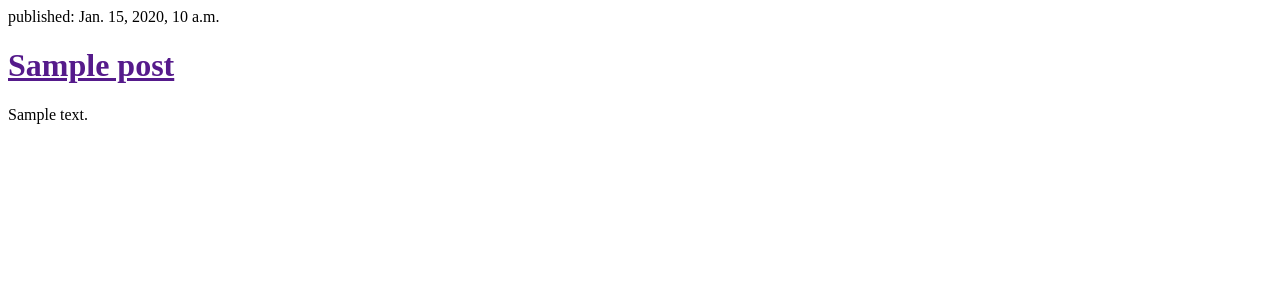
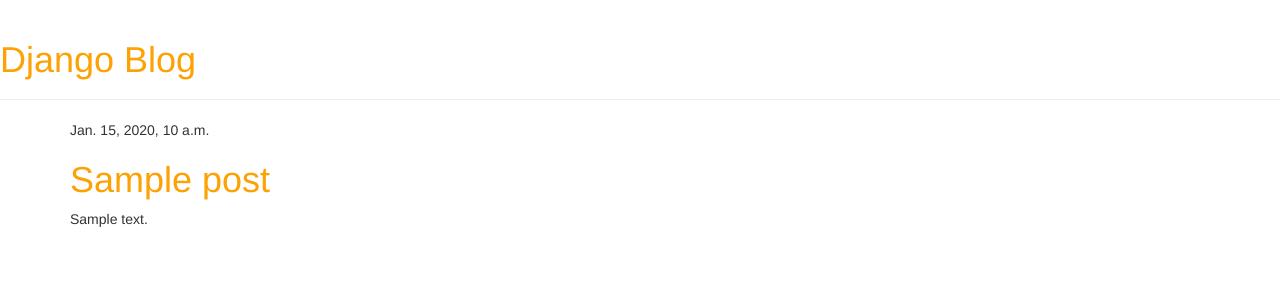
Before and after one commit to iloveyougit/ylink2, a Django app: template blog/templates/blog/post_list.html in a window 1280 px wide. Shown: the top 300 px of the page. Run offline with Django 3.2, Linux system fonts and the light colour scheme; the template is opened without the code that fills it: values that come from a table or form of the project are taken from there, others are empty; tables that the repository leaves empty hold one stand-in row (values such as "Sample post"); some libraries are stand-ins or nearby versions.

Commit message:
Changed temp

```diff
--- /dev/null
+++ b/blog/static/css/blog.css
@@ -0,0 +1,4 @@
+
+h1 a {
+    color: #FCA205;
+}
--- /dev/null
+++ b/blog/templates/blog/base.html
@@ -0,0 +1,23 @@
+{% load static %}
+<html>
+    <head>
+    <link rel="stylesheet" href="//maxcdn.bootstrapcdn.com/bootstrap/3.2.0/css/bootstrap.min.css">
+<link rel="stylesheet" href="//maxcdn.bootstrapcdn.com/bootstrap/3.2.0/css/bootstrap-theme.min.css">
+<link rel="stylesheet" href="{% static 'css/blog.css' %}">
+        <title>Django blog</title>
+    </head>
+<body>
+    <div class="page-header">
+        <h1><a href="/">Django Blog</a></h1>
+    </div>
+    <div class="content container">
+        <div class="row">
+            <div class="col-md-8">
+            {% block content %}
+            {% endblock %}
+            </div>
+        </div>
+    </div>
+</body>
+
+</html>
--- a/blog/templates/blog/post_list.html
+++ b/blog/templates/blog/post_list.html
@@ -1,14 +1,15 @@
-<html>
-    <head>
-        <title>Django blog</title>
-    </head>
-    <body>
-       {% for post in posts %}
-    <div>
-        <p>published: {{ post.published_date }}</p>
-        <h1><a href="">{{ post.title }}</a></h1>
-        <p>{{ post.text|linebreaksbr }}</p>
-    </div>
-       {% endfor %}
-    </body>
-</html>
+
+{% extends 'blog/base.html' %}
+
+{% block content %}
+    {% for post in posts %}
+        <div class="post">
+            <div class="date">
+                {{ post.published_date }}
+            </div>
+            <h1><a href="{% url 'post_detail' pk=post.pk %}">{{ post.title }}</a></h1>
+            <p>{{ post.text|linebreaksbr }}</p>
+        </div>
+    {% endfor %}
+{% endblock %}
+{% load static %}
--- a/blog/urls.py
+++ b/blog/urls.py
@@ -3,4 +3,5 @@
 
 urlpatterns = [
     path('', views.post_list, name='post_list'),
+    path('post/<int:pk>/', views.post_detail, name='post_detail'),
 ]
--- a/blog/views.py
+++ b/blog/views.py
@@ -1,7 +1,12 @@
 from django.shortcuts import render
 from django.utils import timezone
 from .models import Post
+from django.shortcuts import render, get_object_or_404
 
 def post_list(request):
     posts=Post.objects.filter(published_date__lte=timezone.now()).order_by('published_date')
     return render(request, 'blog/post_list.html', {'posts': posts})
+
+def post_detail(request, pk):
+    post = get_object_or_404(Post, pk=pk)
+    return render(request, 'blog/post_detail.html', {'post': post})
```
Also changed, not shown: blog/templates/blog/post_detail.html (added, +14 -0 lines).
